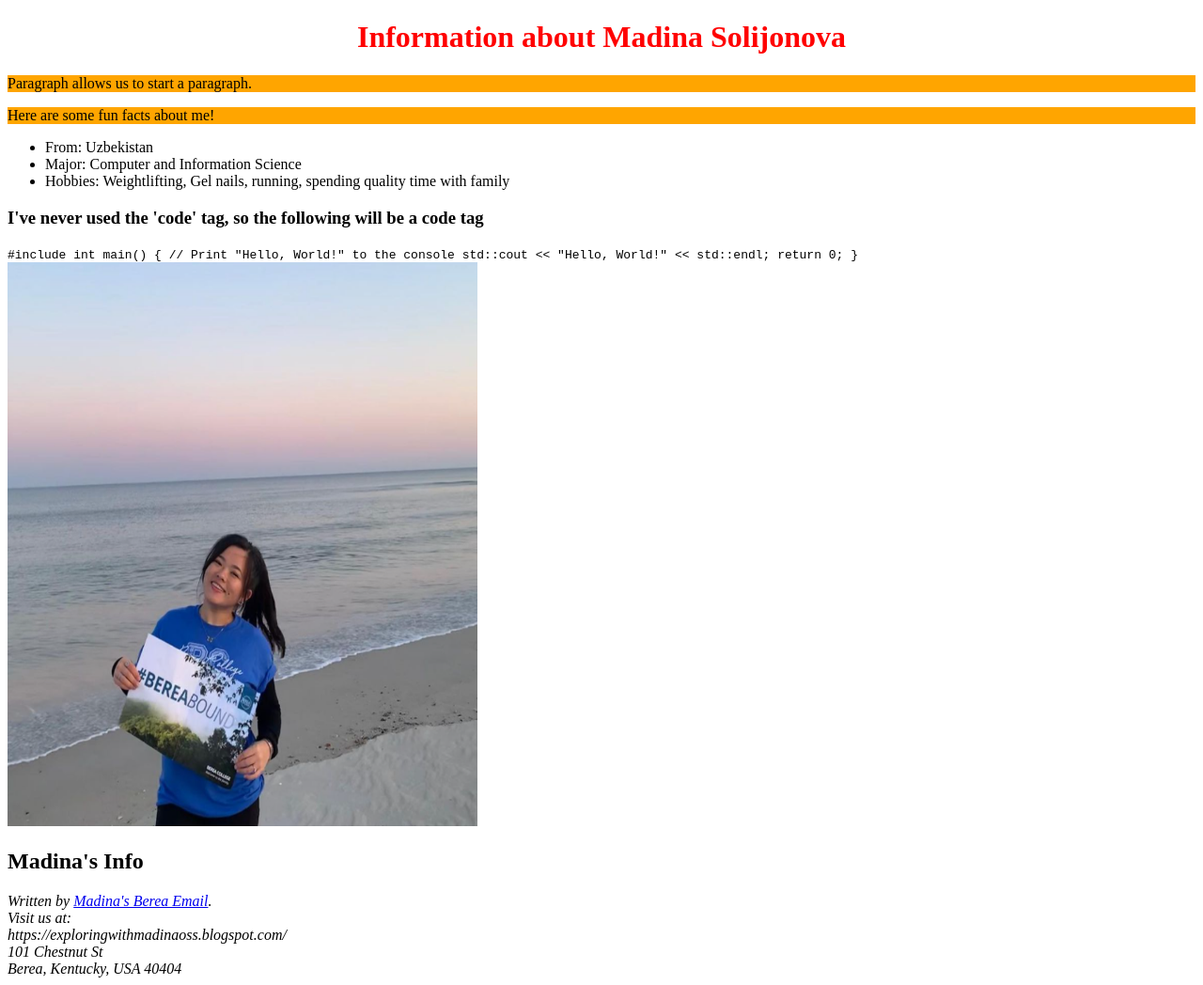
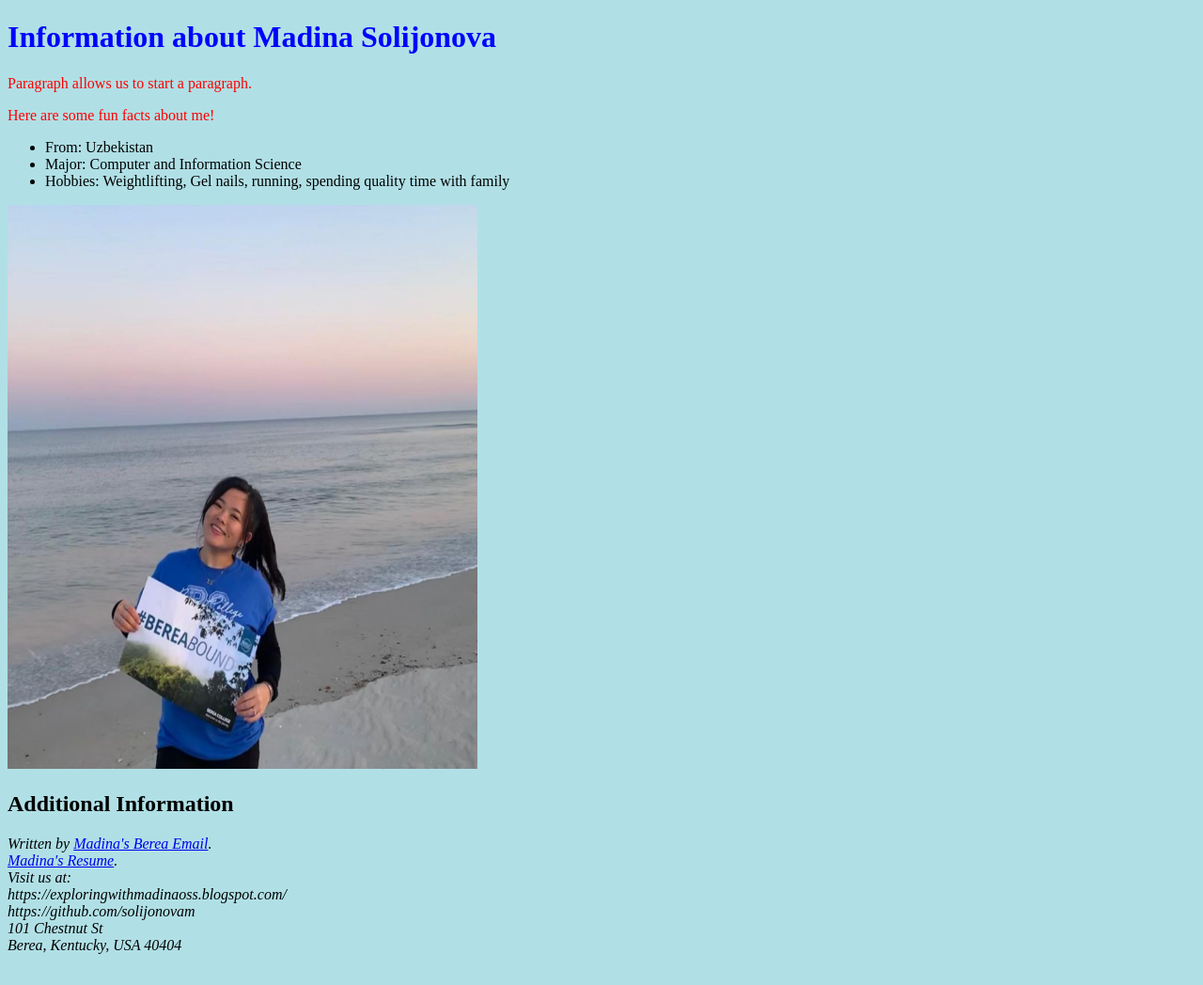
Before and after one commit to solijonovam/github.io, a plain HTML site: page index.html in a window 1280 px wide. Shown: the whole page at 94% size. After the commit the page ends 1023 px from the top, so only its background shows below. Drawn offline with Linux system fonts and the light colour scheme; files whose address does not match are found by name.

Commit message:
linked css, added the resume

```diff
--- a/index.html
+++ b/index.html
@@ -1,14 +1,10 @@
 <!DOCTYPE html>
 <html>
 <head>
-<title>Madina's Assignment for T01))</title>
+<link rel="stylesheet" type="text/css" href="style.css" />
+<title>Madina's Assignment for T01</title>
 </head>
 <body>
-<style>
-h1 {text-align: center;}
-h1 {color: Red;}
-p  {background-color:Orange}
-</style>
 
 <h1>Information about Madina Solijonova</h1>
 <p>Paragraph allows us to start a paragraph. </p>
@@ -21,27 +17,19 @@ p  {background-color:Orange}
     <li> Hobbies: Weightlifting, Gel nails, running, spending quality time with family  </li>
 </ul>
 
-<h3> I've never used the 'code' tag, so the following will be a code tag </h3>
 
-<code>
-#include <iostream>
-
-int main() {
-    // Print "Hello, World!" to the console
-    std::cout << "Hello, World!" << std::endl;
-    return 0;
-}
-</code>
 
 <img src="profile pic.PNG" alt="madina with her Berea Bound sign at the beach" width="500" height="600">
-<h2> Madina's Info </h2>
+<h2> Additional Information </h2>
 
 <address>
 Written by <a href="mailto:solijonovam@berea.edu">Madina's Berea Email</a>.<br>
+<a href="assets/Madinabonu SoliGST 110A Resume.pdf"> Madina's Resume</a>. <br>
 Visit us at:<br>
 https://exploringwithmadinaoss.blogspot.com/<br>
+https://github.com/solijonovam<br>
 101 Chestnut St<br>
-Berea, Kentucky, USA 40404
+Berea, Kentucky, USA 40404 <br>
 </address>
 
 
--- a/style.css
+++ b/style.css
@@ -1,5 +1,10 @@
-<style>
-h1 {text-align: center;}
-h1 {color: Red;}
-p  {background-color:Orange}
-</style>
+body {
+    background-color: powderblue;
+    text-align:left;
+  }
+  h1 {
+    color: blue;
+  }
+  p {
+    color: red;
+  }
```
Also changed, not shown: 1 other file.
